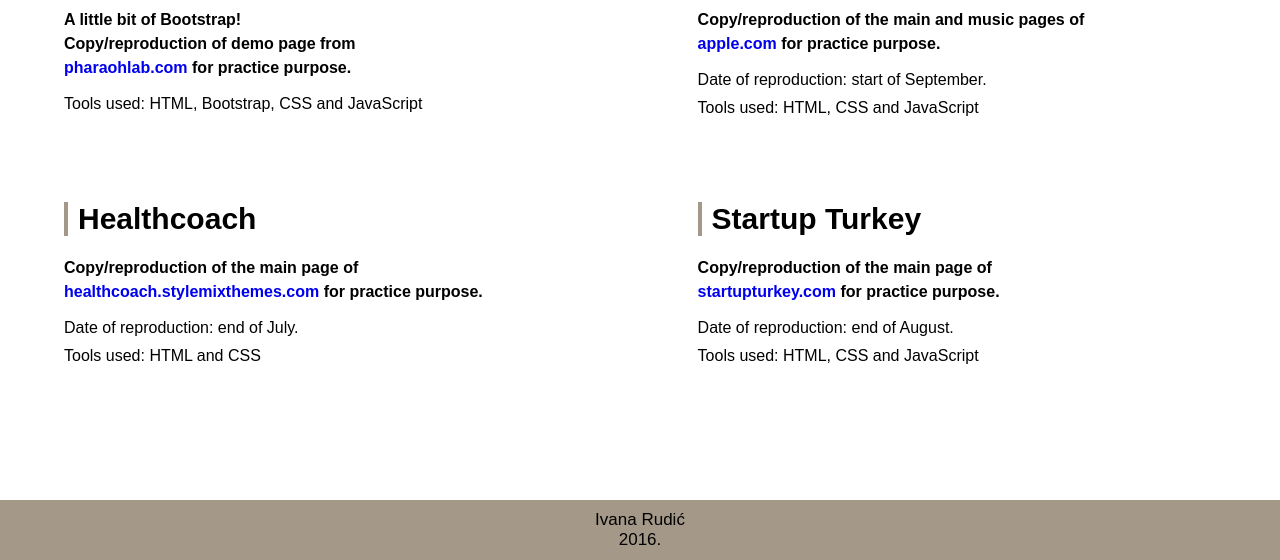
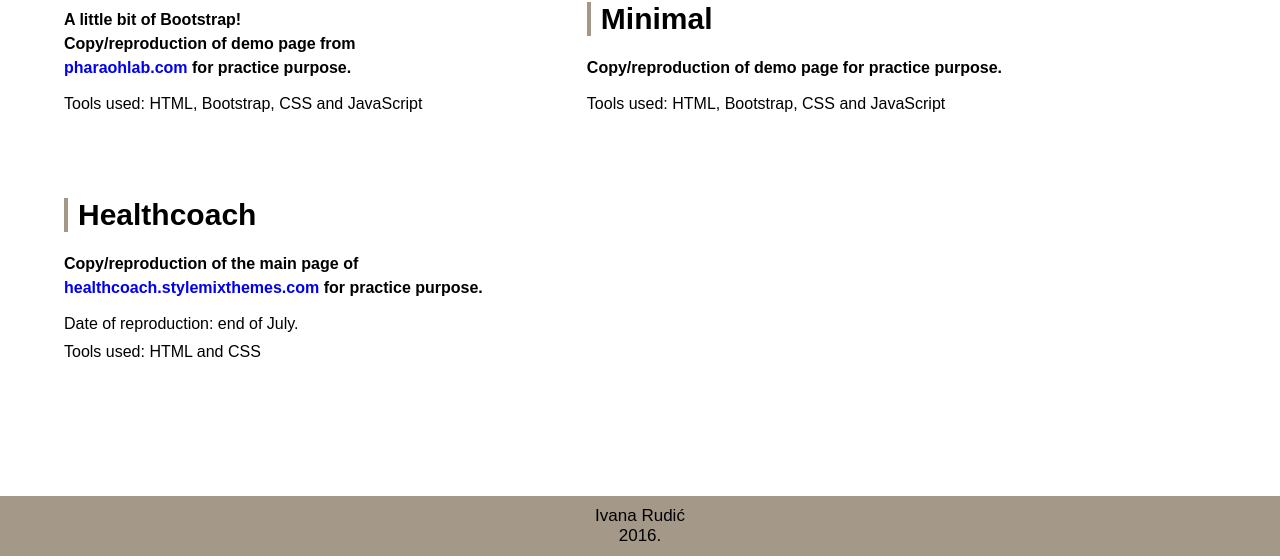
Before and after one commit to Rudic-I/portfolio, a plain HTML site: page index.html in a window 1280 px wide. Shown: the part 715-1275 px from the top of the page. Drawn offline with Linux system fonts and the light colour scheme.

Commit message:
Update index.html

```diff
--- a/index.html
+++ b/index.html
@@ -48,19 +48,12 @@
 			<h4>A little bit of Bootstrap!<br>Copy/reproduction of demo page from <br><a href="http://pharaohlab.com/lila/demo/index.html">pharaohlab.com</a> for practice purpose.</h4>
 			<p>Tools used: HTML, Bootstrap, CSS and JavaScript</p>
 		</article>
-		<article id="apple">
-			<h3><a href="https://rudic-i.github.io/apple_something_new/" target="_blank">Apple</a></h3>
-			<h4>Copy/reproduction of the main and music pages of <br><a href="http://www.apple.com/">apple.com</a> for practice purpose.</h4>
-			<p>Date of reproduction: start of September.</p>
-			<p>Tools used: HTML, CSS and JavaScript</p>
+		<article id="minimal">
+			<h3><a href="https://rudic-i.github.io/minimal-theme/" target="_blank">Minimal</a></h3>
+			<h4>Copy/reproduction of demo page for practice purpose.</h4>
+			<p>Tools used: HTML, Bootstrap, CSS and JavaScript</p>
 		</article>
 		<div class="clear"></div>
-		<article id="startup-turkey">
-			<h3><a href="https://rudic-i.github.io/Startup-Turkey/" target="_blank">Startup Turkey</a></h3>
-			<h4>Copy/reproduction of the main page of <br><a href="http://www.startupturkey.com/">startupturkey.com</a> for practice purpose.</h4>
-			<p>Date of reproduction: end of August.</p>
-			<p>Tools used: HTML, CSS and JavaScript</p>
-		</article>
 		<article id="healthcoach">
 			<h3><a href="https://rudic-i.github.io/healthcoach/" target="_blank">Healthcoach</a></h3>
 			<h4>Copy/reproduction of the main page of <br><a href="http://healthcoach.stylemixthemes.com/">healthcoach.stylemixthemes.com</a> for practice purpose.</h4>
```
